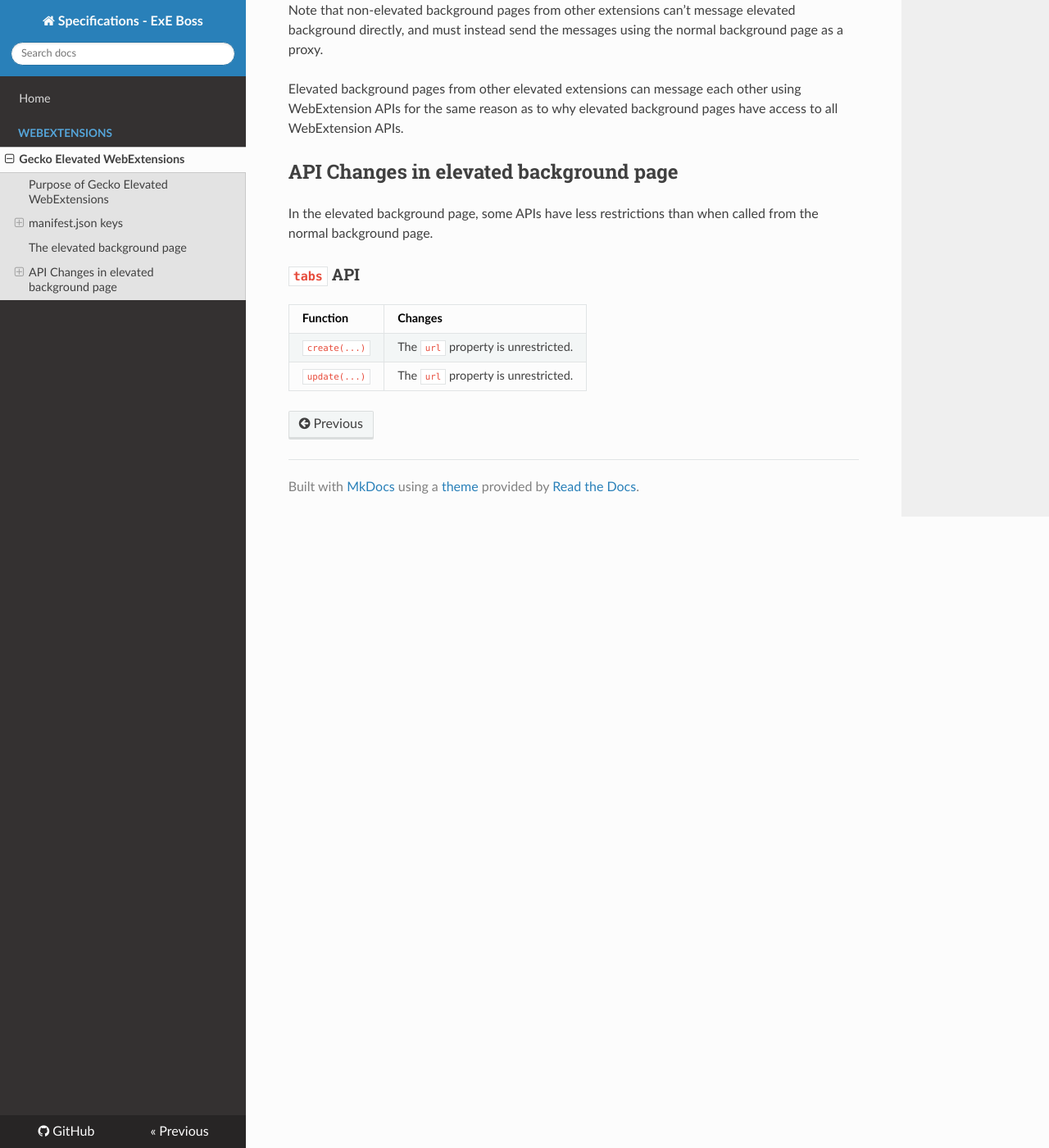
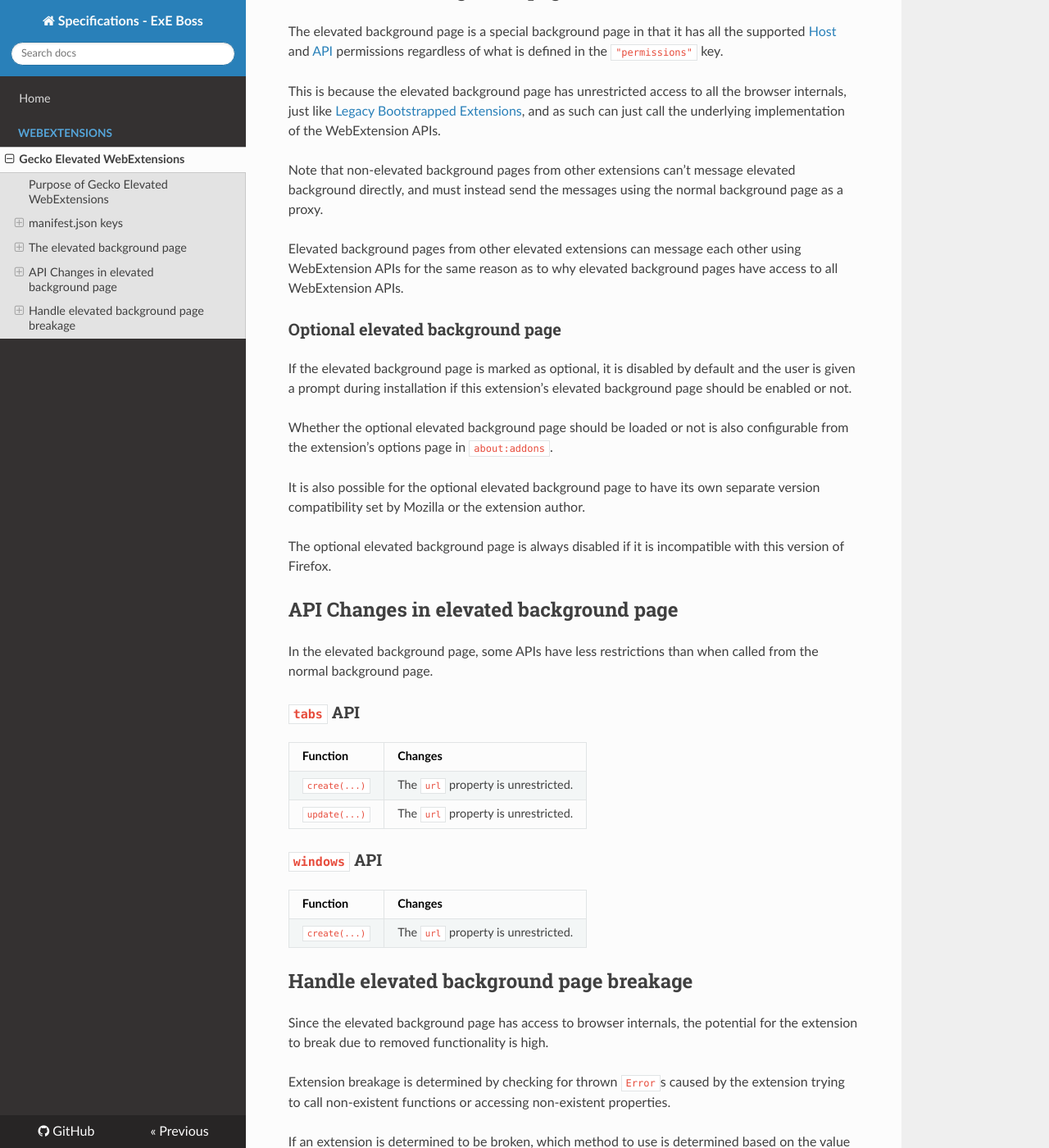
Before and after one commit to ExE-Boss/specifications, an MkDocs documentation site: the page built from docs/WebExtensions/Gecko-Elevated.md, in a window 1280 px wide and 1400 px high, scrolled down 1224 px. Shown: the whole window at 82% size. Built offline with MkDocs 1.6.1, drawn with Linux system fonts in a browser that asks for light colours; nearby versions of some CDN libraries; old or Windows-style settings are respelled for this version of MkDocs; some of the changed text lies outside the part shown.

Commit message:
Publish “Gecko Elevated WebExtensions Specification — Version 0.1.2”
  This version documents optional and required background pages
and how extension breakage is handled by Firefox.

```diff
--- a/docs/WebExtensions/Gecko-Elevated.md
+++ b/docs/WebExtensions/Gecko-Elevated.md
@@ -33,6 +33,9 @@
 | -----	| -----	| -----	|
 | `"page": "<Page URL>"`	| Required if `"scripts"` is not present	| Defines the elevated background page.	|
 | `"scripts": [...]`	| Required if `"page"` is not present	| Defines the scripts that are added to the generated elevated background page.	|
+| `"optional": boolean`	| Optional, defaults to `false`	| Specifies if this is an optional or required elevated background page.	|
+| `strict_min_version: "<minimum compatible version>"`	| Optional, only permitted if this is an optional elevated background page, defaults to the same value as this extension’s `strict_min_version`. | Specifies the minimum Firefox version that this optional background page can be used in.	|
+| `strict_max_version: "<maximum compatible version>"`	| Optional, only permitted if this is an optional elevated background page, defaults to the same value as this extension’s `strict_max_version`. | Specifies the maximum Firefox version that this optional background page can be used in.	|
 
 The elevated background page
 ----------------------------
@@ -55,6 +58,21 @@
 using WebExtension APIs for the same reason as to why elevated background pages
 have access to all WebExtension APIs.
 
+### Optional elevated background page
+
+If the elevated background page is marked as optional, it is disabled by default
+and the user is given a prompt during installation if this extension’s elevated
+background page should be enabled or not.
+
+Whether the optional elevated background page should be loaded or not is also
+configurable from the extension’s options page in `about:addons`.
+
+It is also possible for the optional elevated background page to have its own
+separate version compatibility set by Mozilla or the extension author.
+
+The optional elevated background page is always disabled if it is incompatible
+with this version of Firefox.
+
 API Changes in elevated background page
 ---------------------------------------
 
@@ -67,3 +85,38 @@
 | -----	| -----	|
 | `create(...)`	| The `url` property is unrestricted.	|
 | `update(...)`	| The `url` property is unrestricted.	|
+
+### `windows` API
+
+| Function	| Changes	|
+| -----	| -----	|
+| `create(...)`	| The `url` property is unrestricted.	|
+
+Handle elevated background page breakage
+----------------------------------------
+
+Since the elevated background page has access to browser internals,
+the potential for the extension to break due to removed functionality is high.
+
+Extension breakage is determined by checking for thrown `Error`s caused
+by the extension trying to call non-existent functions or accessing
+non-existent properties.
+
+If an extension is determined to be broken, which method to use is determined
+based on the value of the `applications.gecko.elevated_background.optional`
+key.
+
+### Handle optional elevated background page breakage
+
+In the case of optional elevated background page breakage, the user is given
+a prompt to disable the optional elevated background page and report
+the breakage to Mozilla (specifically the AMO moderation team), who will then
+be able to adjust the optional elevated background page’s version compatibility
+setting appropriately.
+
+### Handle required elevated background page breakage
+
+In the case of required elevated background page breakage, the user is given
+a prompt to disable the extension and report the breakage to Mozilla
+(specifically the AMO moderation team), who will then be able to adjust
+the extensions’s version compatibility setting appropriately.
```
Also changed, not shown: other parts of docs/WebExtensions/Gecko-Elevated.md (+1 -1 lines).
